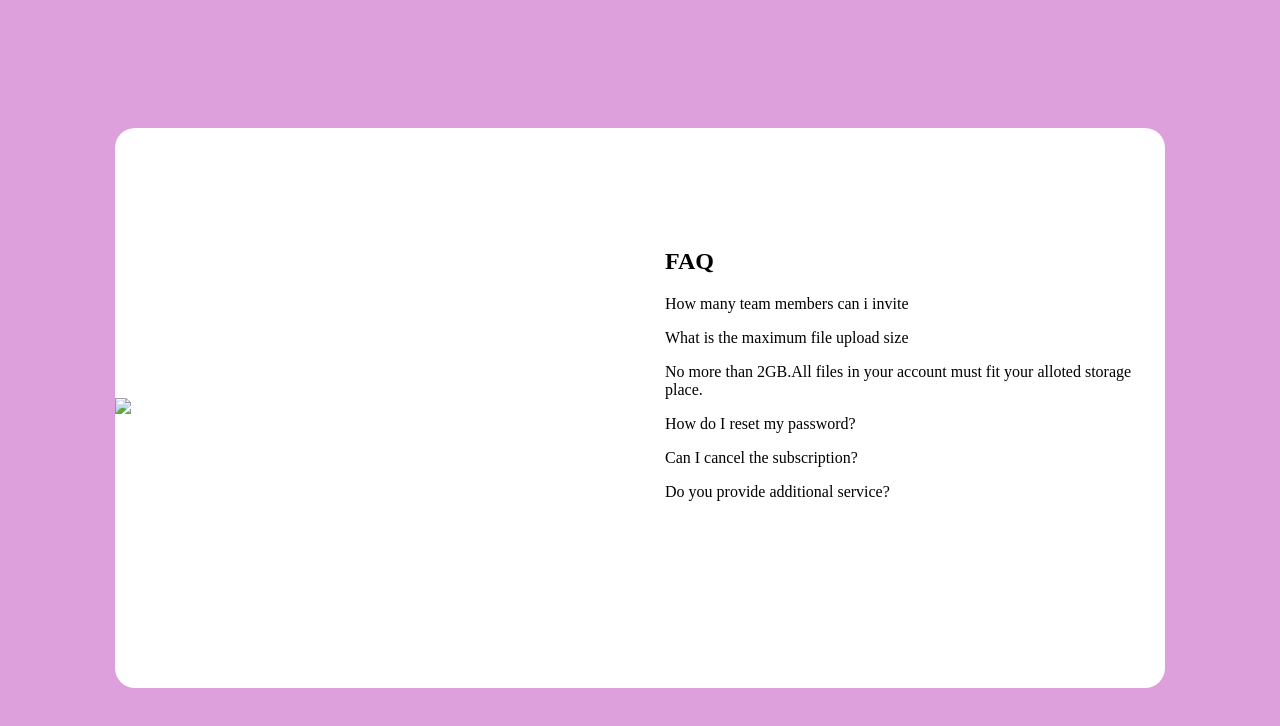
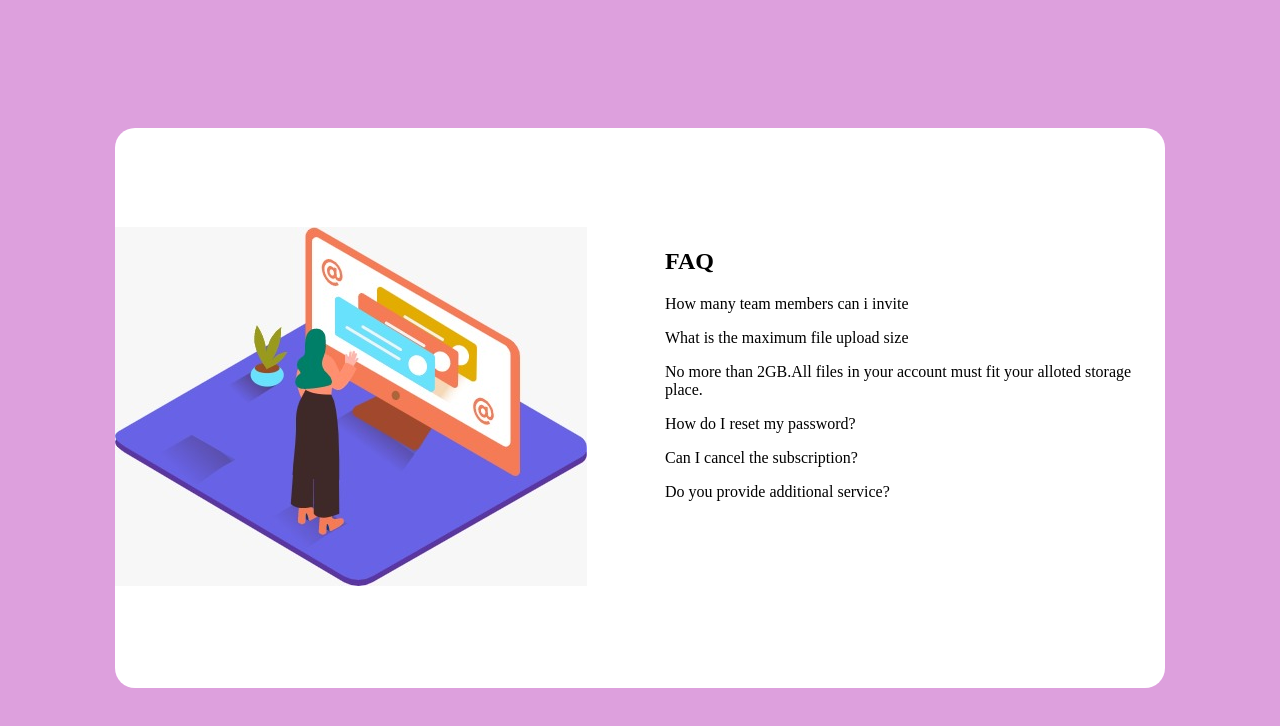
Before and after one commit to OMO-T-1GP1/learning-git, a plain HTML site: page index.html in a window 1280 px wide. Drawn offline with Linux system fonts and the light colour scheme.

Commit message:
a file for with an image

```diff
--- a/index.html
+++ b/index.html
@@ -6,7 +6,7 @@
     <body>
         <section>
             <div class="you">
-                <img src="asset/images/picture-project.jpeg">
+                <img src="asset/picture-project.jpeg">
             </div>
             <div class="me">
                 <h1>FAQ</h1>
```
Also changed, not shown: asset/picture-project.jpeg (added).
